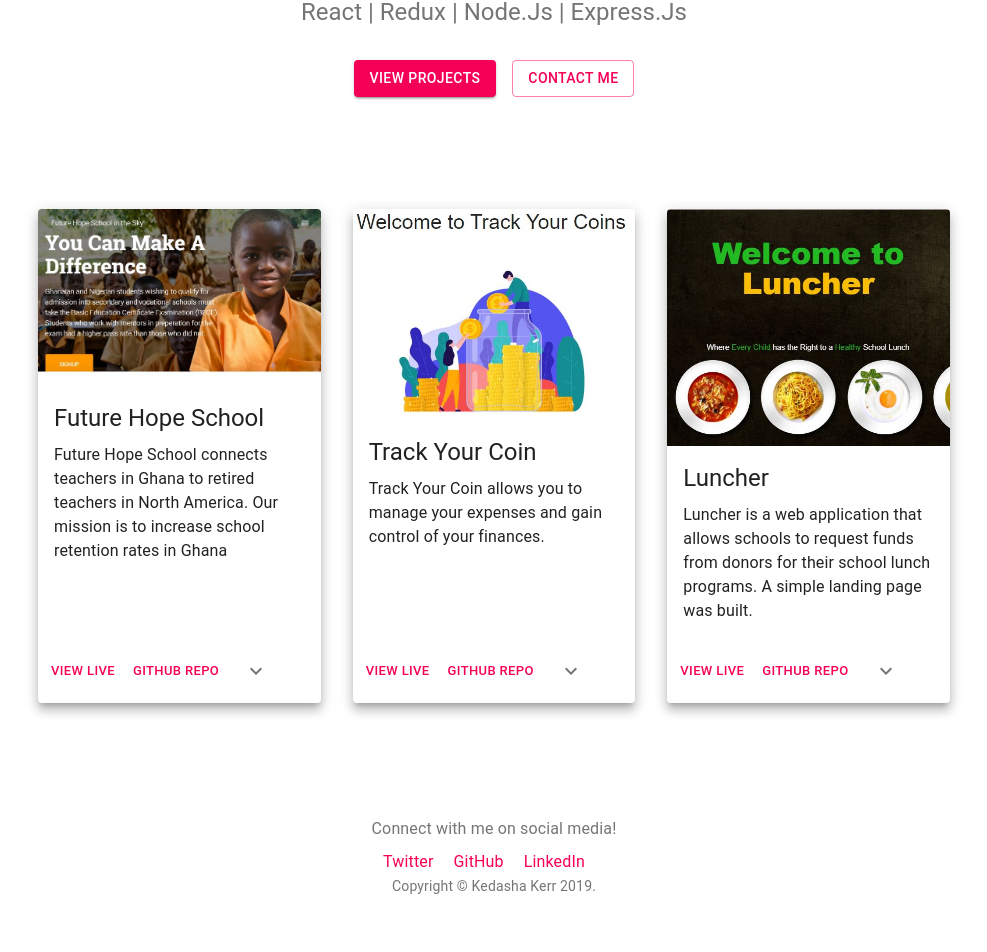
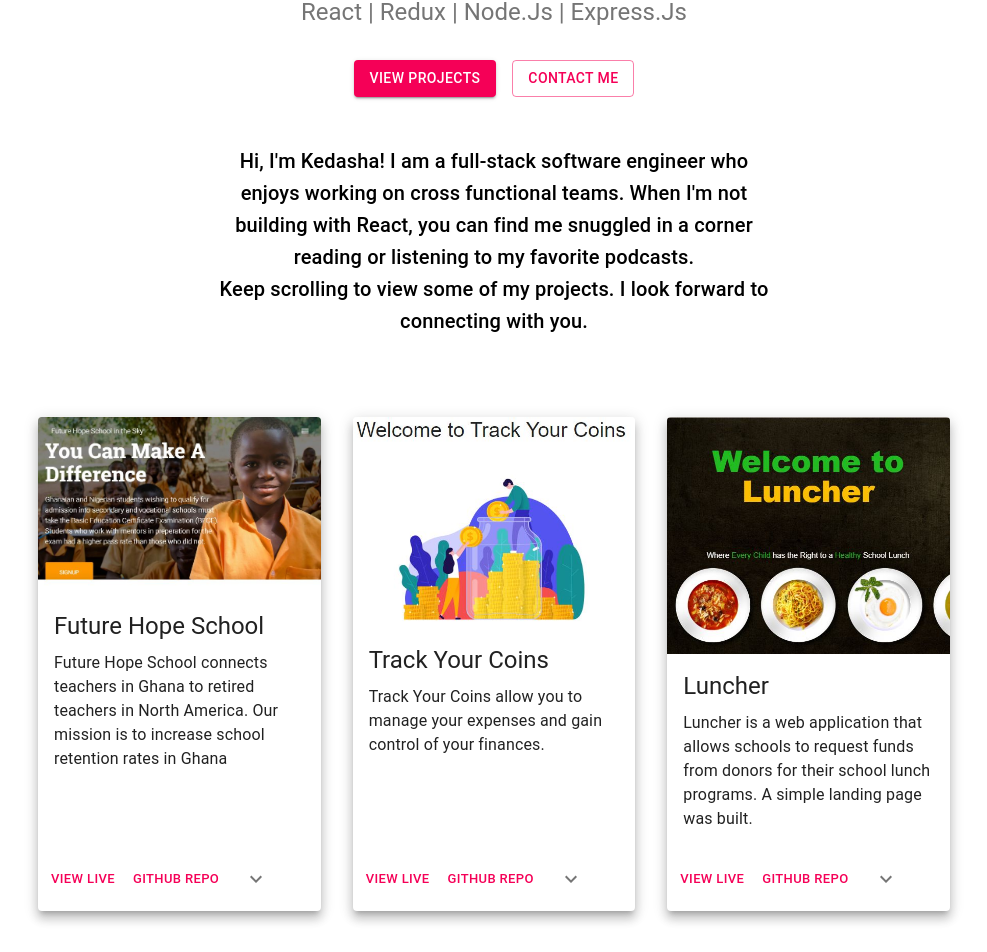
Before and after one commit to LadyKerr/devkerr, a React (Create React App) app in the folder client/: page / in a window 1280 px wide. Shown: the part 631-1583 px from the top of the page, without its empty margins (146-1133 px from the left). Built offline with nearby package versions, Linux system fonts and the light colour scheme; a web font is replaced by a local one.

Commit message:
added About section and updated project data

```diff
--- a/client/src/App.js
+++ b/client/src/App.js
@@ -3,6 +3,7 @@ import './App.css';
 import NavBar from "./components/navbar/Navbar";
 import HeroSection from "./components/hero/HeroSection";
 import Projects from "./components/projects/Projects";
+import About from "./components/about/About";
 import Footer from "./components/footer/Footer";
 
 function App() {
@@ -11,6 +12,7 @@ function App() {
      <NavBar />
      <main>
      <HeroSection />
+     <About />
      <Projects />
      </main>
      <Footer />
--- /dev/null
+++ b/client/src/components/about/About.js
@@ -0,0 +1,33 @@
+import React from "react";
+import { withRouter } from "react-router";
+import Container from '@material-ui/core/Container';
+import Typography from '@material-ui/core/Typography';
+import { makeStyles } from '@material-ui/core/styles';
+
+const useStyles = makeStyles(theme => ({
+    heroContent: {
+        backgroundColor: theme.palette.background.paper,
+    },
+}))
+
+const About = () => {
+     const classes = useStyles();
+
+    return (
+        <>
+            <div className={classes.heroContent}>
+          <Container maxWidth="sm">
+            <Typography variant="h6" paragraph align="center">
+              Hi, I'm Kedasha! I am a full-stack software engineer who enjoys working on cross functional teams.
+            When I'm not building with React, you can find me snuggled in a corner reading or listening to my favorite
+            podcasts.
+            <br />
+            Keep scrolling to view some of my projects. I look forward to connecting with you.
+            </Typography>
+          </Container>
+        </div>
+     </>
+    )
+}
+
+export default withRouter(About);
--- a/client/src/data/project-data.js
+++ b/client/src/data/project-data.js
@@ -7,7 +7,7 @@ const projects = [
     id: 1,
     title: "Future Hope School",
     role: "Full-Stack Developer",
-    technologies: "React, React Hooks, Redux, Firebase, Full Calendar",
+    technologies: "React, React Hooks, Redux, Firebase, Cypress, Google Analytics",
     description:
       "Future Hope School connects teachers in Ghana to retired teachers in North America. Our mission is to increase school retention rates in Ghana",
     projectImage: futurehope,
@@ -17,12 +17,12 @@ const projects = [
   },
   {
     id: 2,
-    title: "Track Your Coin",
+    title: "Track Your Coins",
     role: "Full-Stack Developer",
     technologies:
       "NodeJs, ExpressJs, Knex, Jest, BcryptJS, SQLite3, Postgres, Rect,React Hooks, Redux",
     description:
-      "Track Your Coin allows you to manage your expenses and gain control of your finances.",
+      "Track Your Coins allow you to manage your expenses and gain control of your finances.",
     projectImage: trackyourcoin,
     projectURL: "https://trackyourcoin.app/",
     githubRepo: "https://github.com/Track-Your-Coins"
```
